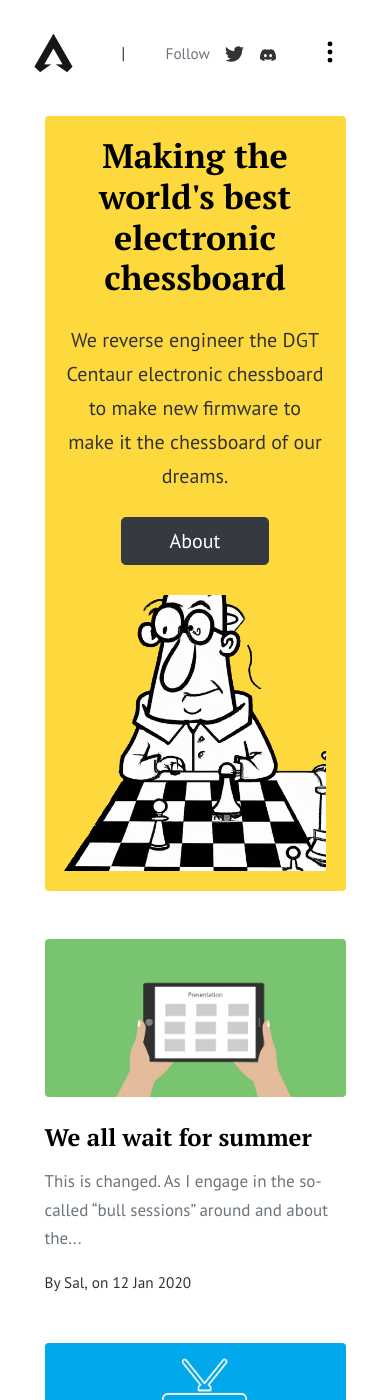
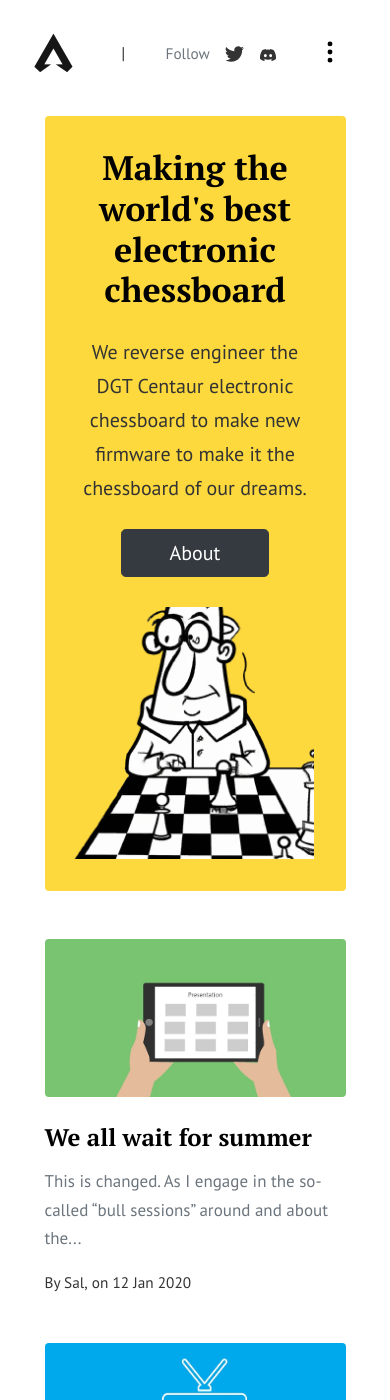
Before and after one commit to DGTCentaurMods/dgtcentaurmods.github.io, a Jekyll site: the page built from index.html, in a window 390 px wide and 1400 px high. Built offline with Jekyll 4.4.1, drawn with Linux system fonts in a browser that asks for light colours; the list of posts is cut into pages by our own code.

Commit message:
Update theme.scss

```diff
--- a/assets/css/theme.scss
+++ b/assets/css/theme.scss
@@ -166,7 +166,7 @@
 	font-size: 2em !important;
     }
     .hero {
-	padding: 20px 20px !important;
+	padding: 2rem 2rem !important;
     }
 }
 .google-auto-placed {
```
